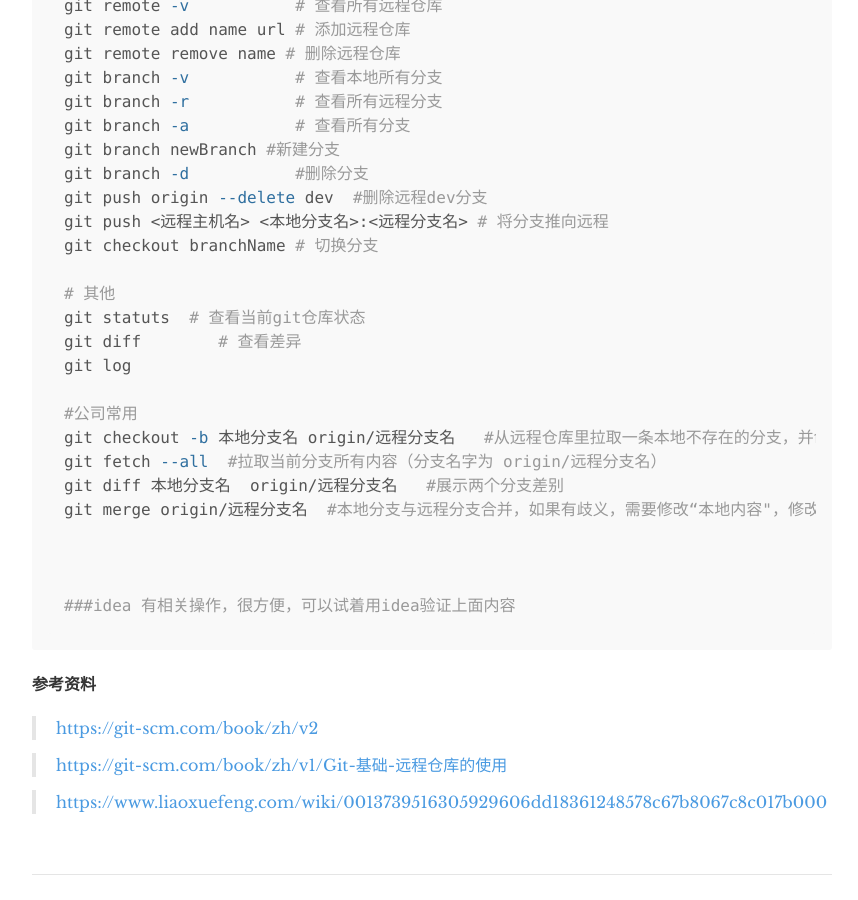
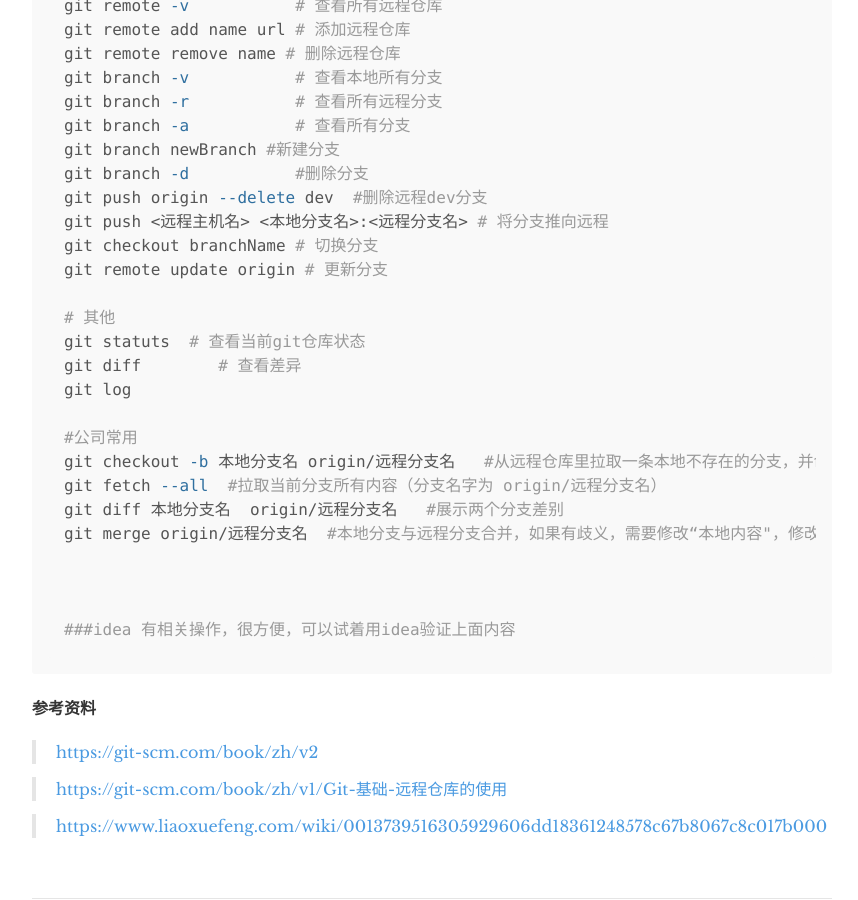
Before and after one commit to nice01qc/nice01qc.github.io, a Jekyll site: the page built from _posts/2018-04-01-git常用命名.md, in a window 1280 px wide and 900 px high, scrolled down 1249 px. Shown: the whole window, without its empty margins (208-1066 px from the left). Built offline with Jekyll 4.4.1, drawn with Linux system fonts in a browser that asks for light colours.

Commit message:
update at : Sun, 19 Apr 2020 22:21:34 +0800

```diff
--- a/_posts/2018-04-01-git常用命名.md
+++ b/_posts/2018-04-01-git常用命名.md
@@ -48,6 +48,7 @@ git branch -d 		#删除分支
 git push origin --delete dev  #删除远程dev分支
 git push <远程主机名> <本地分支名>:<远程分支名> # 将分支推向远程
 git checkout branchName # 切换分支
+git remote update origin # 更新分支
 
 # 其他
 git statuts  # 查看当前git仓库状态
```
